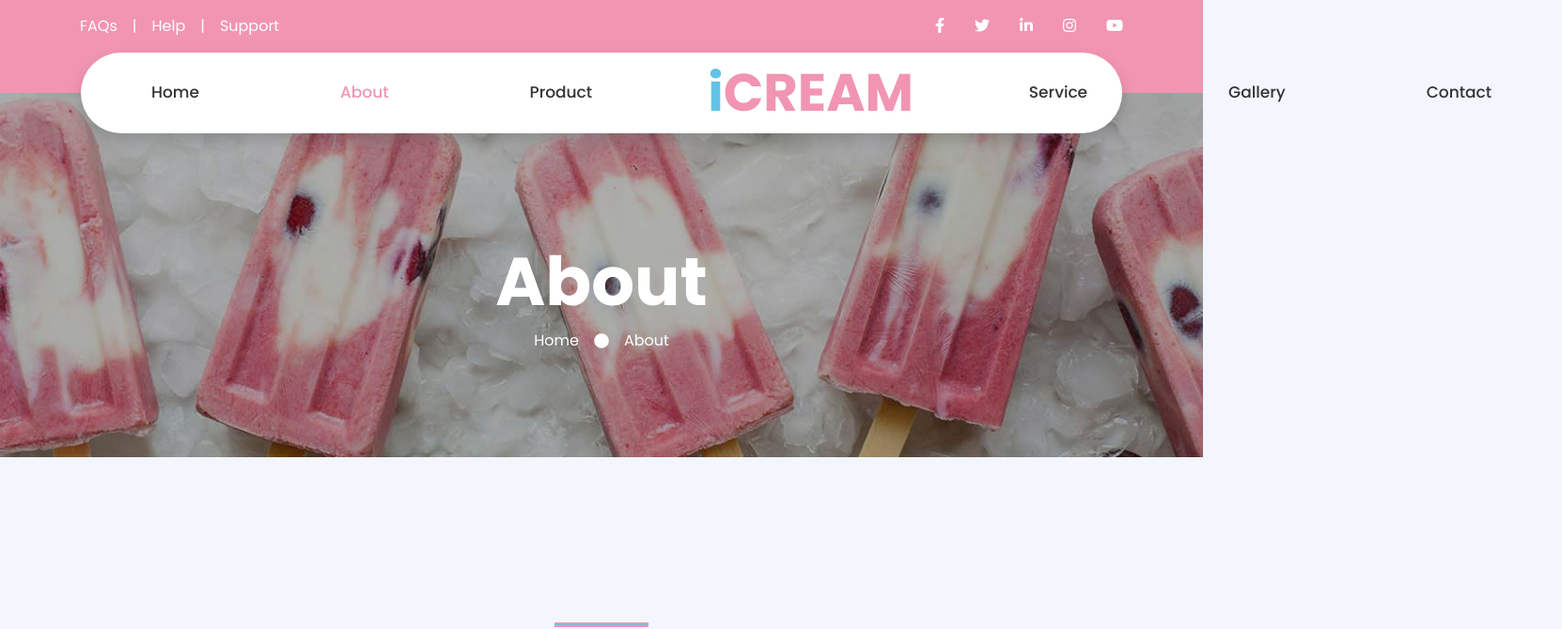
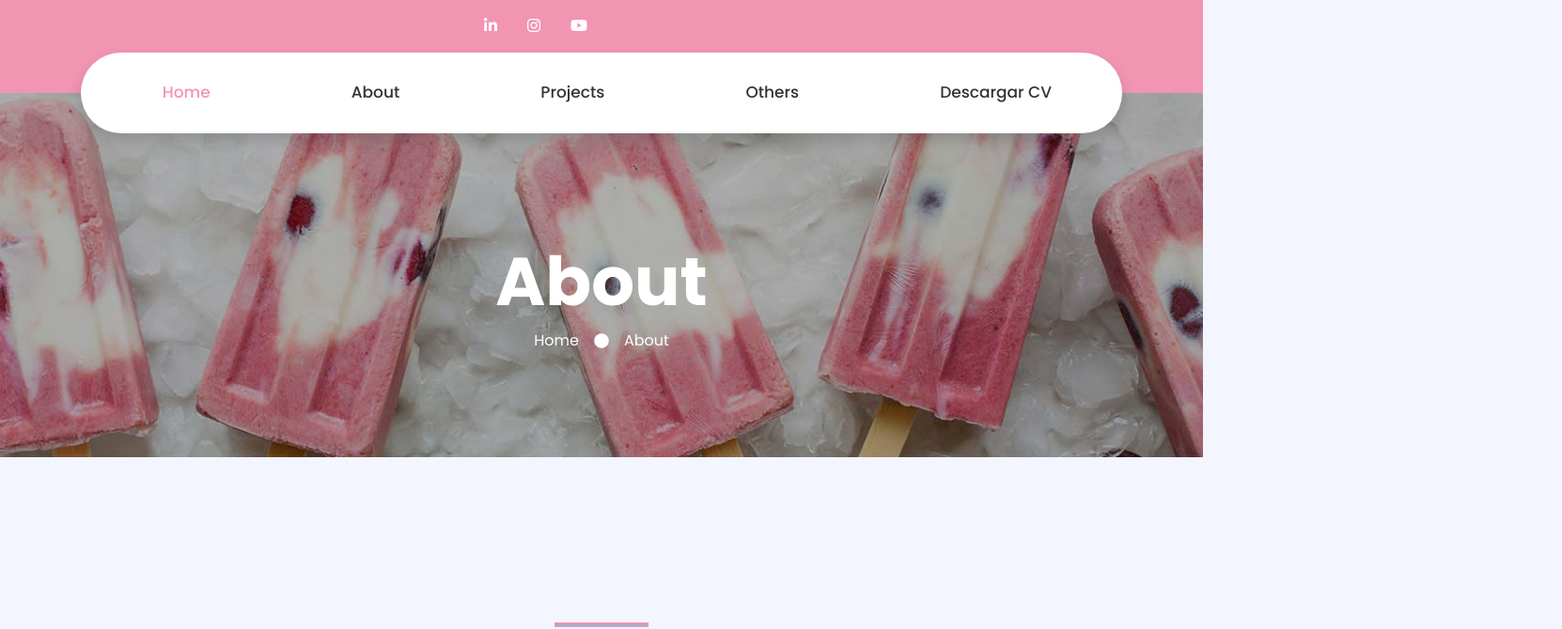
Before and after one commit to yorbita/proyecto_final_html_css, a plain HTML site: page about.html in a window 1280 px wide. Shown: the top 670 px of the page at 94% size, 1662 px wide, since content can reach past the window. Drawn offline with nearby package versions, Linux system fonts and the light colour scheme; some packages are replaced by stand-ins of ours; a script that the page names is missing.

Commit message:
tenog sueno

```diff
--- a/about.html
+++ b/about.html
@@ -27,27 +27,13 @@
 </head>
 
 <body>
-    <!-- Topbar Start -->
+    <!-- Topbar -->
     <div class="container-fluid bg-primary py-3 d-none d-md-block">
         <div class="container">
             <div class="row">
-                <div class="col-md-6 text-center text-lg-left mb-2 mb-lg-0">
-                    <div class="d-inline-flex align-items-center">
-                        <a class="text-white pr-3" href="">FAQs</a>
-                        <span class="text-white">|</span>
-                        <a class="text-white px-3" href="">Help</a>
-                        <span class="text-white">|</span>
-                        <a class="text-white pl-3" href="">Support</a>
-                    </div>
-                </div>
                 <div class="col-md-6 text-center text-lg-right">
                     <div class="d-inline-flex align-items-center">
-                        <a class="text-white px-3" href="">
-                            <i class="fab fa-facebook-f"></i>
-                        </a>
-                        <a class="text-white px-3" href="">
-                            <i class="fab fa-twitter"></i>
-                        </a>
+
                         <a class="text-white px-3" href="">
                             <i class="fab fa-linkedin-in"></i>
                         </a>
@@ -76,18 +62,12 @@
                     <span class="navbar-toggler-icon"></span>
                 </button>
                 <div class="collapse navbar-collapse justify-content-between" id="navbarCollapse">
-                    <div class="navbar-nav ml-auto py-0">
-                        <a href="index.html" class="nav-item nav-link">Home</a>
-                        <a href="about.html" class="nav-item nav-link active">About</a>
-                        <a href="product.html" class="nav-item nav-link">Product</a>
-                    </div>
-                    <a href="index.html" class="navbar-brand mx-5 d-none d-lg-block">
-                        <h1 class="m-0 display-4 text-primary"><span class="text-secondary">i</span>CREAM</h1>
-                    </a>
-                    <div class="navbar-nav mr-auto py-0">
-                        <a href="service.html" class="nav-item nav-link">Service</a>
-                        <a href="gallery.html" class="nav-item nav-link">Gallery</a>
-                        <a href="contact.html" class="nav-item nav-link">Contact</a>
+                    <div class="navbar-nav ml-auto">
+                        <a href="index.html" class="nav-item nav-link active">Home</a>
+                        <a href="about.html" class="nav-item nav-link">About</a>
+                        <a href="projects.html" class="nav-item nav-link">Projects</a>
+                        <a href="others.html" class="nav-item nav-link">Others</a>
+                        <a href="Graphics/yorb_cv_2022.pdf" class="nav-item nav-link">Descargar CV</a>
                     </div>
                 </div>
             </nav>
```
Also changed, not shown: gallery.html (+8 -28 lines), others.html (+7 -27 lines), projects.html (+8 -28 lines).
